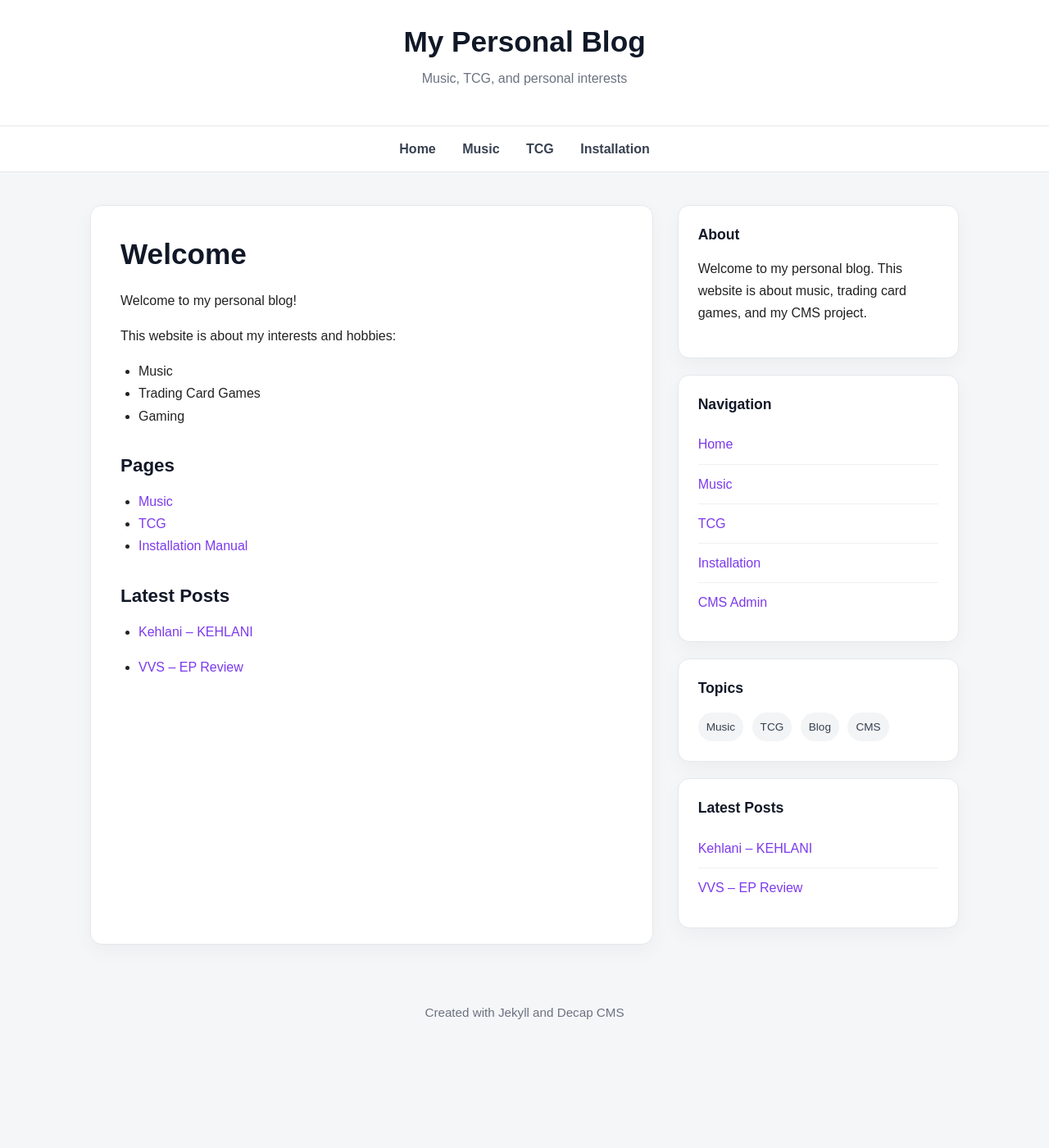
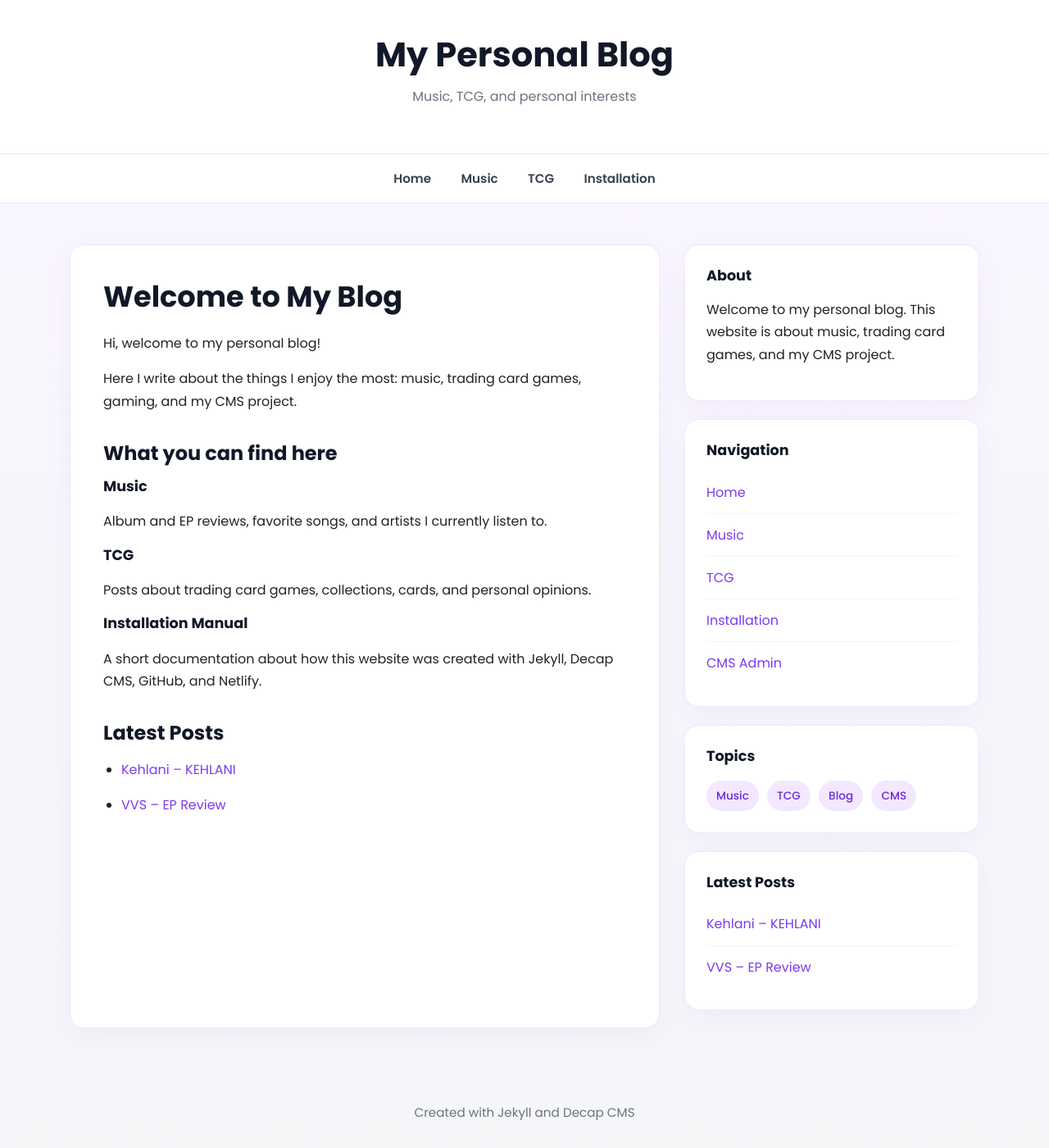
Before and after one commit to miiinjiii/Decap, a Jekyll site: the page built from index.md, in a window 1280 px wide and 1400 px high. Shown: the whole window at 82% size. Built offline with Jekyll 4.4.1, drawn with Linux system fonts in a browser that asks for light colours; a script that is not in the unit is left out.

Commit message:
fixing layout

```diff
--- a/_layouts/default.html
+++ b/_layouts/default.html
@@ -4,15 +4,19 @@
   <meta charset="UTF-8" />
   <meta name="viewport" content="width=device-width, initial-scale=1.0" />
   <title>{{ page.title }} | My Personal Blog</title>
+  <!-- Replace ONLY the <head> style section with this improved version -->
+
 <style>
+  @import url('https://fonts.googleapis.com/css2?family=Poppins:wght@400;500;600;700&display=swap');
+
   * {
     box-sizing: border-box;
   }
 
   body {
     margin: 0;
-      font-family: Arial, sans-serif;
-      background: #f5f6f8;
+    font-family: 'Poppins', sans-serif;
+    background: linear-gradient(180deg, #faf5ff, #f5f6f8);
     color: #222;
     line-height: 1.7;
   }
@@ -20,49 +24,55 @@
   a {
     color: #7c3aed;
     text-decoration: none;
+    transition: 0.2s;
   }
 
   a:hover {
-      text-decoration: underline;
+    color: #ec4899;
+    text-decoration: none;
   }
 
   header {
     background: white;
-      border-bottom: 1px solid #e5e7eb;
-      padding: 28px 20px;
+    border-bottom: 1px solid #ede9fe;
+    padding: 40px 20px;
     text-align: center;
   }
 
   .site-title {
     margin: 0;
-      font-size: 2.2rem;
+    font-size: 2.6rem;
+    font-weight: 700;
     color: #111827;
   }
 
   .site-subtitle {
-      margin-top: 8px;
+    margin-top: 10px;
     color: #6b7280;
     font-size: 1rem;
   }
 
   nav {
-      background: white;
-      border-bottom: 1px solid #e5e7eb;
-      padding: 14px 20px;
+    background: rgba(255,255,255,0.95);
+    border-bottom: 1px solid #ede9fe;
+    padding: 16px 20px;
     text-align: center;
     position: sticky;
     top: 0;
+    backdrop-filter: blur(10px);
+    z-index: 100;
   }
 
   nav a {
     color: #374151;
-      margin: 0 14px;
+    margin: 0 16px;
     font-weight: 600;
+    font-size: 0.95rem;
   }
 
   .page-wrapper {
-      max-width: 1100px;
-      margin: 40px auto;
+    max-width: 1150px;
+    margin: 50px auto;
     padding: 0 20px;
     display: grid;
     grid-template-columns: 2fr 1fr;
@@ -72,18 +82,18 @@
   .content-card,
   .sidebar-card {
     background: white;
-      border: 1px solid #e5e7eb;
-      border-radius: 14px;
-      box-shadow: 0 8px 24px rgba(0, 0, 0, 0.04);
+    border: 1px solid #ede9fe;
+    border-radius: 18px;
+    box-shadow: 0 10px 30px rgba(124, 58, 237, 0.05);
   }
 
   .content-card {
-      padding: 36px;
+    padding: 40px;
   }
 
   .sidebar-card {
-      padding: 24px;
-      margin-bottom: 20px;
+    padding: 26px;
+    margin-bottom: 22px;
   }
 
   h1, h2, h3 {
@@ -98,9 +108,13 @@
   }
 
   h2 {
-      font-size: 1.4rem;
-      margin-top: 32px;
+    font-size: 1.5rem;
+    margin-top: 34px;
     margin-bottom: 14px;
+  }
+
+  h3 {
+    font-size: 1.1rem;
   }
 
   ul {
@@ -109,14 +123,13 @@
 
   img {
     max-width: 100%;
-      border-radius: 10px;
-      margin: 18px 0;
+    border-radius: 14px;
+    margin: 20px 0;
   }
 
   .sidebar-title {
-      margin-top: 0;
     margin-bottom: 14px;
-      font-size: 1.1rem;
+    font-weight: 700;
   }
 
   .post-list {
@@ -126,8 +139,8 @@
   }
 
   .post-list li {
-      padding: 10px 0;
-      border-bottom: 1px solid #f0f0f0;
+    padding: 12px 0;
+    border-bottom: 1px solid #f3f4f6;
   }
 
   .post-list li:last-child {
@@ -136,41 +149,28 @@
 
   .tag-box {
     display: inline-block;
-      background: #f3f4f6;
-      color: #374151;
-      padding: 6px 10px;
+    background: #f3e8ff;
+    color: #6d28d9;
+    padding: 7px 12px;
     border-radius: 999px;
     font-size: 0.85rem;
     margin: 4px 6px 0 0;
+    font-weight: 500;
   }
 
   footer {
     text-align: center;
-      padding: 30px 20px 50px;
+    padding: 40px 20px 60px;
     color: #6b7280;
     font-size: 0.95rem;
-    }
-
-    @media (max-width: 900px) {
-      .page-wrapper {
-        grid-template-columns: 1fr;
-      }
-
-      nav a {
-        display: inline-block;
-        margin: 6px 10px;
-      }
-
-      .content-card {
-        padding: 24px;
   }
 
   .post-hero {
     background: linear-gradient(135deg, #7c3aed, #ec4899);
     color: white;
-  	padding: 34px;
-  	border-radius: 16px;
-  	margin-bottom: 28px;
+    padding: 36px;
+    border-radius: 18px;
+    margin-bottom: 30px;
   }
 
   .post-hero h1 {
@@ -193,6 +193,20 @@
 
   .post-content strong {
     color: #7c3aed;
+  }
+
+  @media (max-width: 900px) {
+    .page-wrapper {
+      grid-template-columns: 1fr;
+    }
+
+    nav a {
+      display: inline-block;
+      margin: 6px 10px;
+    }
+
+    .content-card {
+      padding: 26px;
     }
   }
 </style>
--- a/_layouts/post.html
+++ b/_layouts/post.html
@@ -9,7 +9,7 @@ layout: default
     <div class="post-meta">
       {{ page.date | date: "%B %d, %Y" }}
       {% if page.category %}
-        · {{ page.category }}
+        • {{ page.category }}
       {% endif %}
     </div>
   </div>
--- a/index.md
+++ b/index.md
@@ -3,23 +3,25 @@ layout: default
 title: Home
 ---
 
-# Welcome
+# Welcome to My Blog
 
-Welcome to my personal blog!
+Hi, welcome to my personal blog!
 
-This website is about my interests and hobbies:
-- Music
-- Trading Card Games
-- Gaming
+Here I write about the things I enjoy the most: music, trading card games, gaming, and my CMS project.
 
-## Pages
+## What you can find here
 
-- [Music](/music.html)
-- [TCG](/tcg.html)
-- [Installation Manual](/installation.html)
+### Music
+Album and EP reviews, favorite songs, and artists I currently listen to.
+
+### TCG
+Posts about trading card games, collections, cards, and personal opinions.
+
+### Installation Manual
+A short documentation about how this website was created with Jekyll, Decap CMS, GitHub, and Netlify.
 
 ## Latest Posts
 
-{% for post in site.posts %}
+{% for post in site.posts limit:3 %}
 - [{{ post.title }}]({{ post.url }})
 {% endfor %}
```
Also changed, not shown: _posts/2026-04-24-new-drop-vvs.md (+1 -0 lines), _posts/2026-04-25-new-kehlani-album.md (+1 -2 lines). Lines whose indentation alone changed are shown as unchanged.
